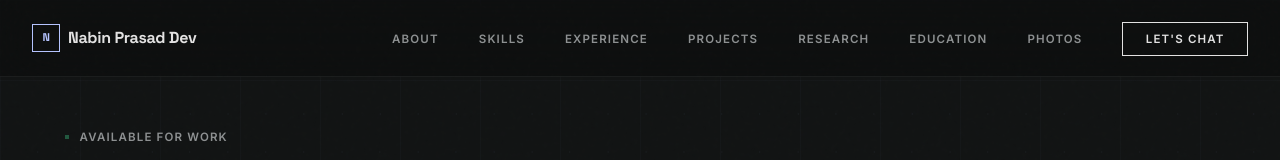
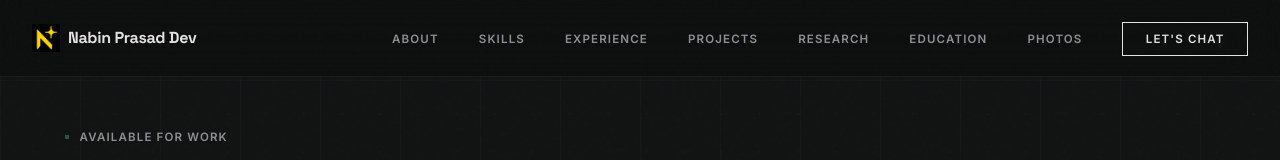
Before and after one commit to nabindev3/nabinwebsite, a React (Vite) app: page / in a window 1280 px wide. Shown: the top 160 px of the page. Built offline with nearby package versions, Linux system fonts and the light colour scheme.

Commit message:
Nav: replace 'N' text mark with favicon image

```diff
--- a/src/components/Navbar.jsx
+++ b/src/components/Navbar.jsx
@@ -15,7 +15,7 @@ export default function Navbar() {
     <>
       <nav id="navbar" className={`site-nav${compact ? ' compact' : ''}`}>
         <a href="#hero" className="nav-logo">
-          <div className="nav-logo-mark">N</div>
+          <img className="nav-logo-mark" src="/favicon-32.png" alt="" width="28" height="28" />
           Nabin Prasad Dev
         </a>
         <ul className="nav-links">
--- a/src/styles/globals.css
+++ b/src/styles/globals.css
@@ -119,10 +119,9 @@ nav.site-nav.compact { padding: 1rem var(--gutter); }
 }
 .nav-logo-mark {
   width: 28px; height: 28px;
-  border: 1px solid var(--tertiary);
-  display: flex; align-items: center; justify-content: center;
-  font-size: 0.7rem;
-  color: var(--tertiary);
+  display: block;
+  object-fit: contain;
+  flex-shrink: 0;
 }
 .nav-links {
   display: flex;
```
